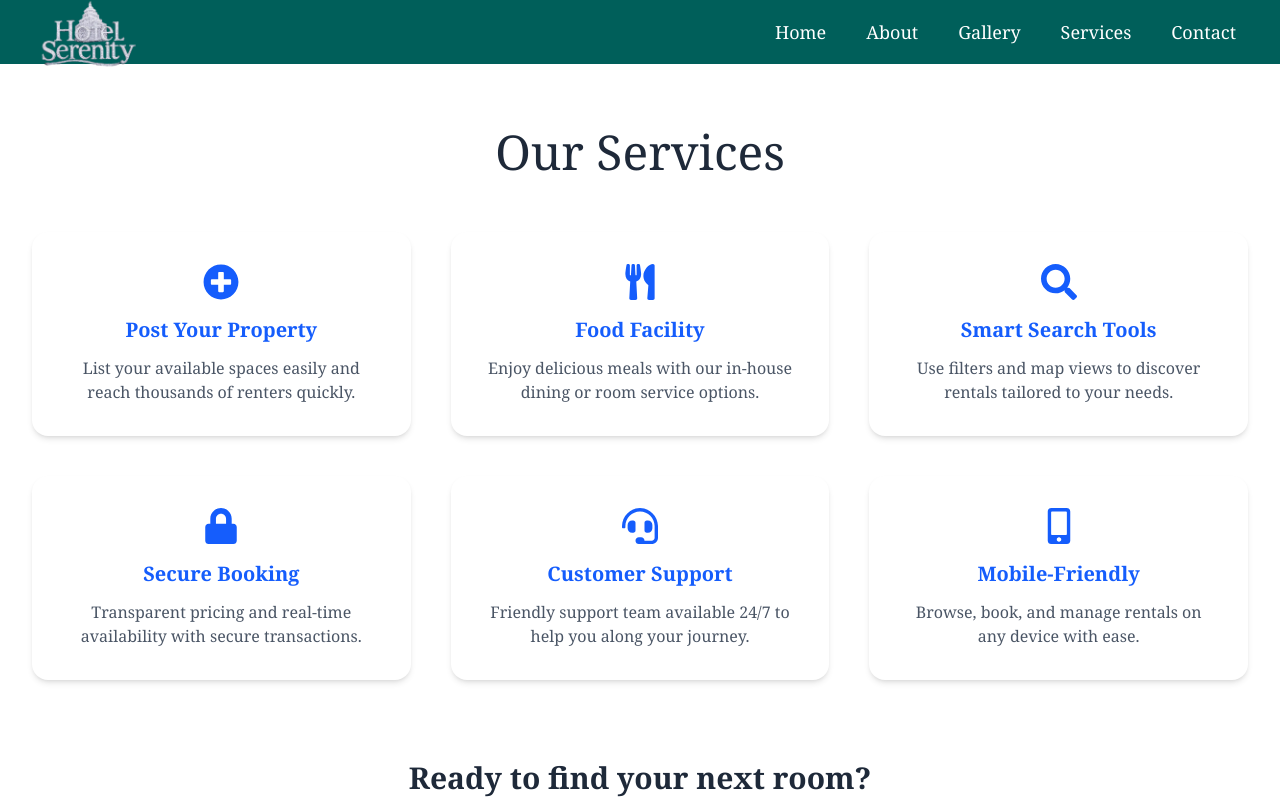
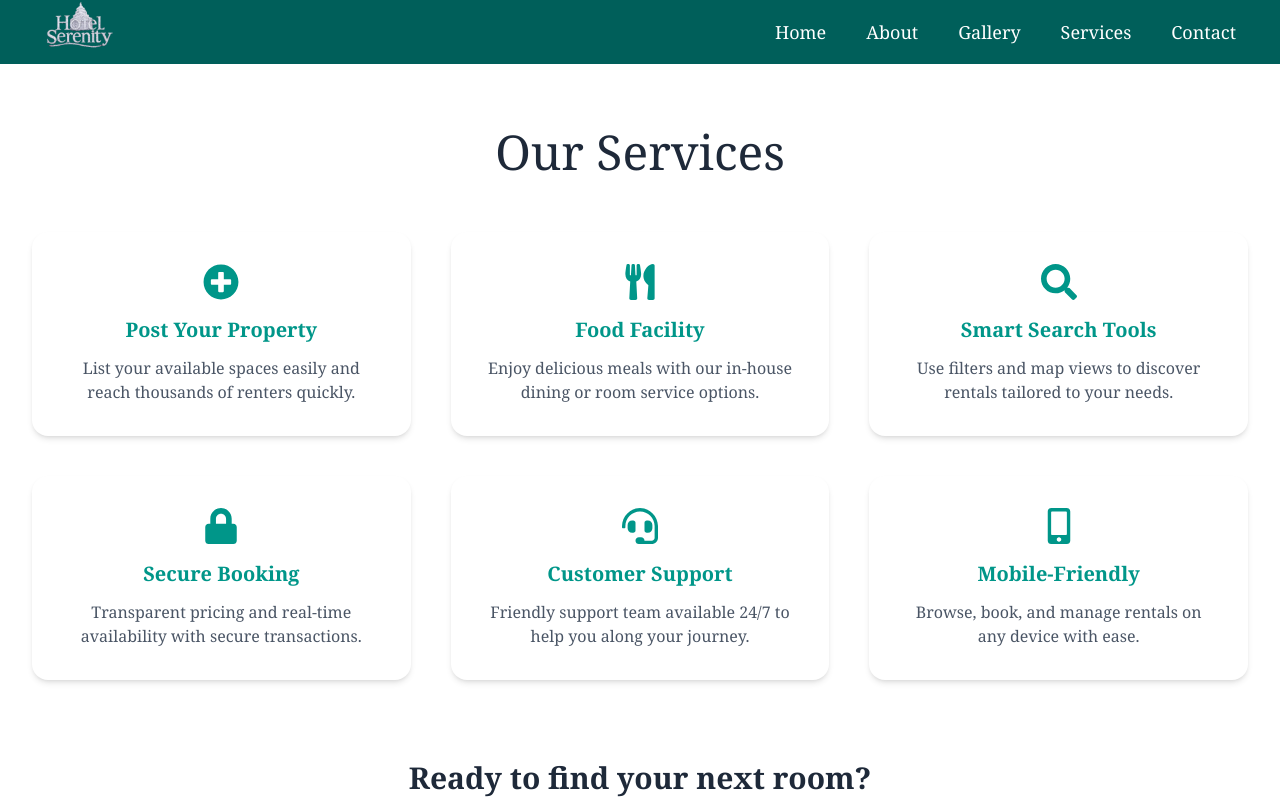
Before and after one commit to PraveenNegi1/Resort, a Next.js app: page /services in a window 1280 px wide. Shown: the top 800 px of the page. Built offline with nearby package versions, Linux system fonts and the light colour scheme.

Commit message:
feat: Update color scheme to teal for consistency across components

```diff
--- a/app/contact/page.jsx
+++ b/app/contact/page.jsx
@@ -39,7 +39,7 @@ const ContactPage = () => {
 
           {/* Form Section */}
           <div className="lg:w-1/2">
-            <h1 className="text-4xl font-bold text-center font-serif text-blue-700 mb-6">
+            <h1 className="text-4xl font-bold text-center font-serif text-teal-700 mb-6">
               Contact Us for Room Booking
             </h1>
             <p className="text-center text-gray-600 mb-8 font-serif">
--- a/app/services/page.jsx
+++ b/app/services/page.jsx
@@ -18,8 +18,8 @@ export default function Services() {
 
         <div className="grid grid-cols-1 sm:grid-cols-2 lg:grid-cols-3 gap-10">
           <div className="bg-white p-8 rounded-2xl shadow-md hover:shadow-xl transition text-center">
-            <FaPlusCircle className="text-blue-600 text-4xl mb-4 mx-auto" />
-            <h2 className="text-xl font-semibold text-blue-600 mb-3">
+            <FaPlusCircle className="text-teal-600 text-4xl mb-4 mx-auto" />
+            <h2 className="text-xl font-semibold text-teal-600 mb-3">
               Post Your Property
             </h2>
             <p className="text-gray-600">
@@ -29,8 +29,8 @@ export default function Services() {
           </div>
 
           <div className="bg-white p-8 rounded-2xl shadow-md hover:shadow-xl transition text-center">
-            <FaUtensils className="text-blue-600 text-4xl mb-4 mx-auto" />
-            <h2 className="text-xl font-semibold text-blue-600 mb-3">
+            <FaUtensils className="text-teal-600 text-4xl mb-4 mx-auto" />
+            <h2 className="text-xl font-semibold text-teal-600 mb-3">
               Food Facility
             </h2>
             <p className="text-gray-600">
@@ -40,8 +40,8 @@ export default function Services() {
           </div>
 
           <div className="bg-white p-8 rounded-2xl shadow-md hover:shadow-xl transition text-center">
-            <FaSearch className="text-blue-600 text-4xl mb-4 mx-auto" />
-            <h2 className="text-xl font-semibold text-blue-600 mb-3">
+            <FaSearch className="text-teal-600 text-4xl mb-4 mx-auto" />
+            <h2 className="text-xl font-semibold text-teal-600 mb-3">
               Smart Search Tools
             </h2>
             <p className="text-gray-600">
@@ -51,8 +51,8 @@ export default function Services() {
           </div>
 
           <div className="bg-white p-8 rounded-2xl shadow-md hover:shadow-xl transition text-center">
-            <FaLock className="text-blue-600 text-4xl mb-4 mx-auto" />
-            <h2 className="text-xl font-semibold text-blue-600 mb-3">
+            <FaLock className="text-teal-600 text-4xl mb-4 mx-auto" />
+            <h2 className="text-xl font-semibold text-teal-600 mb-3">
               Secure Booking
             </h2>
             <p className="text-gray-600">
@@ -62,8 +62,8 @@ export default function Services() {
           </div>
 
           <div className="bg-white p-8 rounded-2xl shadow-md hover:shadow-xl transition text-center">
-            <FaHeadset className="text-blue-600 text-4xl mb-4 mx-auto" />
-            <h2 className="text-xl font-semibold text-blue-600 mb-3">
+            <FaHeadset className="text-teal-600 text-4xl mb-4 mx-auto" />
+            <h2 className="text-xl font-semibold text-teal-600 mb-3">
               Customer Support
             </h2>
             <p className="text-gray-600">
@@ -73,8 +73,8 @@ export default function Services() {
           </div>
 
           <div className="bg-white p-8 rounded-2xl shadow-md hover:shadow-xl transition text-center">
-            <FaMobileAlt className="text-blue-600 text-4xl mb-4 mx-auto" />
-            <h2 className="text-xl font-semibold text-blue-600 mb-3">
+            <FaMobileAlt className="text-teal-600 text-4xl mb-4 mx-auto" />
+            <h2 className="text-xl font-semibold text-teal-600 mb-3">
               Mobile-Friendly
             </h2>
             <p className="text-gray-600">
@@ -89,7 +89,7 @@ export default function Services() {
           </h3>
           <a
             href="/listings"
-            className="inline-block px-8 py-3 bg-blue-600 text-white font-medium rounded-full hover:bg-blue-700 transition"
+            className="inline-block px-8 py-3 bg-teal-600 text-white font-medium rounded-full hover:bg-teal-700 transition"
           >
             Explore Listings
           </a>
--- a/components/Footer.jsx
+++ b/components/Footer.jsx
@@ -106,8 +106,7 @@ export default function Footer() {
             </div>
           </div>
         </div>
-
-        <div className="mt-12 pt-8 border-t border-gray-700 text-center">
+        <div className="mt-12 pt-8 border-t border-white text-center">
           <p className="text-white text-sm">
             © {new Date().getFullYear()} Negi Hotels. All rights reserved.
           </p>
--- a/components/Hero.jsx
+++ b/components/Hero.jsx
@@ -1,4 +1,3 @@
-import Image from "next/image";
 import Link from "next/link";
 
 export default function Home() {
@@ -118,7 +117,7 @@ export default function Home() {
                 />
               </div>
               <div className="p-5">
-                <h3 className="text-xl font-semibold font-serif mb-2 text-gray-800 group-hover:text-blue-600 transition">
+                <h3 className="text-xl font-semibold font-serif mb-2 text-gray-800 group-hover:text-teal-600 transition">
                   {room.title}
                 </h3>
                 <p className="text-gray-600 font-serif text-[18px]">{room.desc}</p>
@@ -130,8 +129,6 @@ export default function Home() {
           ))}
         </div>
       </section>
-
-
     </div>
   );
 }
--- a/components/Navbar.jsx
+++ b/components/Navbar.jsx
@@ -32,38 +32,41 @@ export default function Navbar() {
               <Image
                 src="/hotelslogo.png"
                 alt="Hotel Serenity Logo"
-                width={120}
-                height={30}
-                className="object-contain pt-6"
+                width={100}
+                height={25}
+                className="object-contain p-2 pt-2"
               />
             </Link>
           </div>
 
           <div className="hidden md:flex items-center space-x-4">
-            <Link href="/" className="hover:bg-gray-700 px-3 py-2 rounded-md">
+            <Link
+              href="/"
+              className="hover:bg-white hover:text-teal-600 px-3 py-2 rounded-md"
+            >
               Home
             </Link>
             <Link
               href="/about"
-              className="hover:bg-gray-700 px-3 py-2 rounded-md"
+              className="hover:bg-white hover:text-teal-600  px-3 py-2 rounded-md"
             >
               About
             </Link>
             <Link
               href="/gallery"
-              className="hover:bg-gray-700 px-3 py-2 rounded-md"
+              className="hover:bg-white hover:text-teal-600  px-3 py-2 rounded-md"
             >
               Gallery
             </Link>
             <Link
               href="/services"
-              className="hover:bg-gray-700 px-3 py-2 rounded-md"
+              className="hover:bg-white hover:text-teal-600  px-3 py-2 rounded-md"
             >
               Services
             </Link>
             <Link
               href="/contact"
-              className="hover:bg-gray-700 px-3 py-2 rounded-md"
+              className="hover:bg-white hover:text-teal-600  px-3 py-2 rounded-md"
             >
               Contact
             </Link>
@@ -72,7 +75,7 @@ export default function Navbar() {
           <div className="md:hidden">
             <button
               onClick={toggleMenu}
-              className="p-2 rounded-md text-gray-400 hover:text-white hover:bg-gray-700 focus:outline-none"
+              className="p-2 rounded-md text-gray-400  hover:bg-white hover:text-teal-600  focus:outline-none"
               aria-controls="mobile-menu"
               aria-expanded={isOpen}
             >
@@ -118,39 +121,39 @@ export default function Navbar() {
         <>
           <div className="fixed inset-0 z-40" onClick={toggleMenu}></div>
 
-          <div className="fixed inset-y-0 left-0 w-64 bg-gray-900 text-white p-5 z-50 shadow-lg transform transition-transform duration-300 ease-in-out">
+          <div className="fixed inset-y-0 left-0 w-64 bg-teal-800 text-white p-5 z-50 shadow-lg transform transition-transform duration-300 ease-in-out">
             <nav className="space-y-4">
               <Link
                 href="/"
-                className="block hover:bg-gray-700 px-3 py-2 rounded-md"
+                className="block hover:bg-white hover:text-teal-600  px-3 py-2 rounded-md"
                 onClick={toggleMenu}
               >
                 Home
               </Link>
               <Link
                 href="/about"
-                className="block hover:bg-gray-700 px-3 py-2 rounded-md"
+                className="block hover:bg-white hover:text-teal-600  px-3 py-2 rounded-md"
                 onClick={toggleMenu}
               >
                 About
               </Link>
               <Link
                 href="/gallery"
-                className="block hover:bg-gray-700 px-3 py-2 rounded-md"
+                className="block hover:bg-white hover:text-teal-600  px-3 py-2 rounded-md"
                 onClick={toggleMenu}
               >
                 Gallery
               </Link>
               <Link
                 href="/services"
-                className="block hover:bg-gray-700 px-3 py-2 rounded-md"
+                className="block hover:bg-white hover:text-teal-600  px-3 py-2 rounded-md"
                 onClick={toggleMenu}
               >
                 Services
               </Link>
               <Link
                 href="/contact"
-                className="block hover:bg-gray-700 px-3 py-2 rounded-md"
+                className="block hover:bg-white hover:text-teal-600  px-3 py-2 rounded-md"
                 onClick={toggleMenu}
               >
                 Contact
```
Also changed, not shown: app/about/page.jsx (+4 -4 lines).
